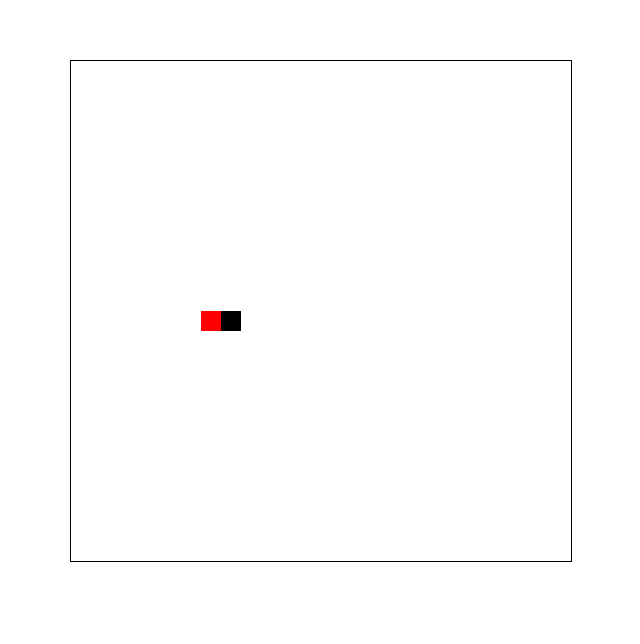
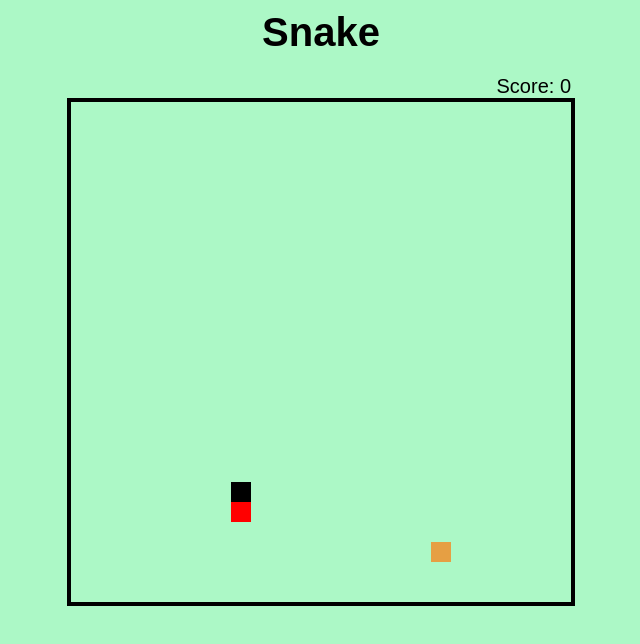
Before and after one commit to panditraghav/snake-game, a website built with Vite: page index.html in a window 1280 px wide. Shown: the whole page, without its empty margins (319-959 px from the left). Built offline with nearby package versions, Linux system fonts and the light colour scheme.

Commit message:
Got eating food and increasing score features working

```diff
--- a/index.html
+++ b/index.html
@@ -6,6 +6,8 @@
     <title>Snake Game</title>
   </head>
   <body>
+    <h1 id="mainHeading">Snake</h1>
+    <div class="scoreDiv">Score: <span id="score"></span></div>
     <div id="app"></div>
     <script type="module" src="/src/main.ts"></script>
   </body>
--- a/src/canvas.ts
+++ b/src/canvas.ts
@@ -3,7 +3,7 @@ export function createCanvas(width: number, height: number): HTMLCanvasElement{
   const canvas: HTMLCanvasElement = document.createElement("canvas")
   canvas.width = width
   canvas.height = height
-  canvas.style.border = "1px solid black"
+  // canvas.style.border = "1px solid black"
 
   return canvas
 }
--- /dev/null
+++ b/src/food.ts
@@ -0,0 +1,31 @@
+import { drawRect } from "./utils"
+
+export class SnakeFood {
+    private color: string
+    private coordinates: Coordinates
+    private width: number
+    private height: number
+    private ctx: CanvasRenderingContext2D
+
+    constructor(coordinates: Coordinates, ctx: CanvasRenderingContext2D) {
+        this.color = "#e69f43"
+        this.coordinates = coordinates
+        this.width = 20
+        this.height = 20
+        this.ctx = ctx
+    }
+
+    draw() {
+        drawRect(this.coordinates.x,
+            this.coordinates.y,
+            this.width,
+            this.height,
+            this.ctx,
+            this.color
+        )
+    }
+
+    getCoordinates(): Coordinates {
+        return this.coordinates
+    }
+}
--- a/src/main.ts
+++ b/src/main.ts
@@ -1,44 +1,115 @@
 import './style.css'
 import { createCanvas } from './canvas'
-import { drawRect } from './utils'
+import { cap, drawRect } from './utils'
 import { Snake, Direction } from './snake'
+import { SnakeFood } from './food'
 
-const CANVAS_WIDTH = 500
-const CANVAS_HEIGHT = 500
-const CELL_WIDTH = 20
-const CELL_HEIGHT = 20
+class Game {
+    private ctx: CanvasRenderingContext2D
+    private canvas: HTMLCanvasElement
+    private canvasWidth: number
+    private canvasHeight: number
+    private bodyPartWidth: number
+    private bodyPartHeight: number
+    private direction: "LEFT" | "RIGHT" | "UP" | "DOWN"
+    private snake: Snake
+    private food: SnakeFood
+    private score: number
+    private scoreElement: HTMLSpanElement
 
-const app = document.querySelector<HTMLDivElement>('#app')!
-const canvas = createCanvas(CANVAS_WIDTH, CANVAS_HEIGHT)
-const ctx = canvas.getContext("2d")
-let direction: Direction = "LEFT"
+    constructor() {
+      this.canvasWidth = 500
+      this.canvasHeight = 500
+      this.bodyPartWidth = 20
+      this.bodyPartHeight = 20
+      this.canvas = createCanvas(this.canvasWidth, this.canvasHeight)
+      this.ctx = this.canvas.getContext("2d")
+      this.score = 0
+      this.scoreElement = document.getElementById("score") as HTMLSpanElement
+      this.food = this.createFood()
+      this.snake = new Snake(
+        { x: this.bodyPartWidth * 8, y: this.bodyPartHeight * 8 },
+        this.bodyPartWidth,
+        this.bodyPartHeight,
+        this.direction,
+        this.ctx,
+        this.food
+      )
+      this.addCanvasToDom()
+      this.addMovementListeners()
+      this.initDraw()
+      this.initMovement()
+      this.handleEatEvent()
+      this.renderScore()
+    }
 
-app.appendChild(canvas)
+    private renderScore(){
+      this.scoreElement.innerText = this.score
+    }
 
-document.addEventListener("keydown", (e) => {
-  console.log(e.key)
-  if (e.key === "ArrowUp") {
-    direction = "UP"
-  } else if (e.key === "ArrowDown") {
-    direction = "DOWN"
-  } else if (e.key === "ArrowLeft") {
-    direction = "LEFT"
-  } else if (e.key === "ArrowRight") {
-    direction = "RIGHT"
+    private addCanvasToDom() {
+      document.querySelector("#app")?.appendChild(this.canvas)
+    }
+
+    private addMovementListeners() {
+      document.addEventListener("keydown", (e) => {
+        console.log(e.key)
+        if (e.key === "ArrowUp" && this.direction != "DOWN") {
+          this.direction = "UP"
+        } else if (e.key === "ArrowDown" && this.direction != "UP") {
+          this.direction = "DOWN"
+        } else if (e.key === "ArrowLeft" && this.direction != "RIGHT") {
+          this.direction = "LEFT"
+        } else if (e.key === "ArrowRight" && this.direction != "LEFT") {
+          this.direction = "RIGHT"
+        }
+      })
+    }
+
+    private initDraw() {
+      this.draw()
+    }
+
+    private draw() {
+      this.ctx.clearRect(0, 0, this.canvasWidth, this.canvasHeight)
+      this.snake.draw()
+      this.food.draw()
+      this.snake.setDirection(this.direction)
+
+      requestAnimationFrame(() => {
+        this.draw()
+      })
+    }
+
+    private initMovement() {
+      setInterval(() => {
+        this.move()
+      }, 200)
+    }
+
+    private move() {
+      this.snake.move()
+    }
+
+    private createFood(): SnakeFood {
+      let x = Math.floor(Math.random() * (this.canvasWidth / this.bodyPartWidth) + 1) * this.bodyPartWidth
+      x = cap(x,0,480)
+      let y = Math.floor(Math.random() * (this.canvasHeight / this.bodyPartHeight) + 1) * this.bodyPartHeight
+      y = cap(y,0,480)
+      const food = new SnakeFood({ x, y }, this.ctx)
+      console.log(food)
+      return food
+    }
+
+    private handleEatEvent() {
+      this.canvas.addEventListener("eat", () => {
+        this.score++
+        this.food = this.createFood()
+        this.snake.setFood(this.food)
+        this.snake.increaseLength()
+        this.renderScore()
+      })
+    }
   }
-})
 
-const snake = new Snake({ x: 250, y: 250 }, CELL_WIDTH, CELL_HEIGHT, direction, ctx)
-let num = 2
-function draw() {
-  ctx.clearRect(0, 0, 500, 500)
-  snake.draw()
-  snake.setDirection(direction)
-  snake.move()
-  if (num === 2 || num === 8 || num === 12) {
-    snake.increaseLength()
-  }
-  num++
-}
-
-setInterval(draw, 1000)
+new Game()
--- a/src/snake.ts
+++ b/src/snake.ts
@@ -1,4 +1,5 @@
 import { drawRect } from "./utils"
+import { SnakeFood } from "./food"
 
 export type Direction = "LEFT" | "RIGHT" | "UP" | "DOWN"
 interface Coordinates {
@@ -24,26 +25,42 @@ export class SnakeHead {
     }
 
     public draw() {
-        drawRect({
-            x: this.coordinates.x,
-            y: this.coordinates.y,
-            width: this.width,
-            height: this.height,
-            fillStyle: this.color,
-            ctx: this.ctx
-        })
+        drawRect(
+            this.coordinates.x,
+            this.coordinates.y,
+            this.width,
+            this.height,
+            this.ctx,
+            this.color,
+        )
     }
 
     public move() {
         this.previousCoordinates = { ...this.coordinates }
+        const canvasWidth = this.ctx.canvas.width
+        const canvasHeight = this.ctx.canvas.height
+
+
+        //Move snake according to direction
         if (this.direction === "LEFT") {
-            this.moveLeft()
+            this.coordinates.x -= this.width
         } else if (this.direction === "RIGHT") {
-            this.moveRight()
+            this.coordinates.x += this.width
         } else if (this.direction === "UP") {
-            this.moveUp()
+            this.coordinates.y -= this.height
         } else {
-            this.moveDown()
+            this.coordinates.y += this.height
+        }
+
+        //Make snake appear on other side if it crosses border
+        if (this.coordinates.x == canvasWidth) {
+            this.coordinates.x = 0
+        } else if (this.coordinates.x < 0) {
+            this.coordinates.x = canvasWidth - this.width
+        } else if (this.coordinates.y == canvasHeight) {
+            this.coordinates.y = 0
+        } else if (this.coordinates.y < 0) {
+            this.coordinates.y = canvasHeight - this.height
         }
     }
 
@@ -58,24 +75,6 @@ export class SnakeHead {
     public getPreviousCoordinates(): Coordinates {
         return this.previousCoordinates
     }
-
-    private moveLeft() {
-        this.coordinates.x -= this.width
-    }
-
-    private moveRight() {
-        this.coordinates.x += this.width
-    }
-
-    private moveUp() {
-        this.coordinates.y -= this.height
-    }
-
-    private moveDown() {
-        this.coordinates.y += this.height
-    }
-
-
 }
 
 export class SnakeBody {
@@ -86,7 +85,7 @@ export class SnakeBody {
     private ctx: CanvasRenderingContext2D
     private color: string = "#000"
 
-    constructor(coordinates: Coordinates, width: number, height: number, ctx) {
+    constructor(coordinates: Coordinates, width: number, height: number, ctx: CanvasRenderingContext2D) {
         this.coordinates = coordinates
         this.width = width
         this.height = height
@@ -94,14 +93,14 @@ export class SnakeBody {
     }
 
     public draw() {
-        drawRect({
-            x: this.coordinates.x,
-            y: this.coordinates.y,
-            width: this.width,
-            height: this.height,
-            fillStyle: this.color,
-            ctx: this.ctx
-        })
+        drawRect(
+            this.coordinates.x,
+            this.coordinates.y,
+            this.width,
+            this.height,
+            this.ctx,
+            this.color,
+        )
     }
 
     public setCoordinates(coordinates: Coordinates) {
@@ -121,14 +120,34 @@ export class Snake {
     private unitHeight: number
     private ctx: CanvasRenderingContext2D
     private direction: Direction = "LEFT"
+    private food: SnakeFood
 
-    constructor(coordinates: Coordinates, unitWidth: number, unitHeight: number, direction: Direction, ctx: CanvasRenderingContext2D) {
+    constructor(
+        coordinates: Coordinates,
+        unitWidth: number,
+        unitHeight: number,
+        direction: Direction,
+        ctx: CanvasRenderingContext2D,
+        food: SnakeFood
+    ) {
         const snakeHead = new SnakeHead(coordinates, unitWidth, unitHeight, direction, ctx)
-        this.snake.push(snakeHead)
+        const snakeBodyPart = new SnakeBody(coordinates, unitWidth, unitHeight, ctx)
+        this.snake.push(snakeHead, snakeBodyPart)
         this.unitWidth = unitWidth
         this.unitHeight = unitHeight
         this.direction = direction
+        this.food = food
         this.ctx = ctx
+    }
+
+    private checkForEatEvent(){
+        const headCoordinates = this.snake[0].getCoordinates() as Coordinates
+        const foodCoordinates = this.food.getCoordinates()
+        if(headCoordinates.x === foodCoordinates.x && headCoordinates.y === foodCoordinates.y){
+            const eatEvent = new CustomEvent("eat")
+            this.ctx.canvas.dispatchEvent(eatEvent)
+            console.log("Eaten")
+        }
     }
 
     public draw() {
@@ -144,6 +163,7 @@ export class Snake {
             let snakeNextPart: SnakeBody = this.snake[i - 1]
             thisSnakePart.setCoordinates(snakeNextPart.getPreviousCoordinates())
         }
+        this.checkForEatEvent()
     }
 
     public increaseLength() {
@@ -156,4 +176,8 @@ export class Snake {
         this.direction = direction
         this.snake[0].setDirection(direction)
     }
+
+    public setFood(food: SnakeFood){
+        this.food = food
+    }
 }
--- a/src/style.css
+++ b/src/style.css
@@ -4,5 +4,29 @@
   -moz-osx-font-smoothing: grayscale;
   text-align: center;
   color: #2c3e50;
-  margin-top: 60px;
 }
+
+body{
+  background: rgba(20, 237, 96, 0.352);
+}
+
+#mainHeading{
+  text-align: center;
+  margin: 10px 0 20px 0;
+  font-size: 40px;
+  font-family: sans-serif;
+  font-weight: 700;
+  padding: 0px;
+}
+
+canvas {
+  border: 4px solid black;
+}
+
+.scoreDiv {
+  font-family: sans-serif;
+  text-align: right;
+  width: 500px;
+  margin: auto;
+  font-size: 20px;
+}
--- a/src/utils.ts
+++ b/src/utils.ts
@@ -7,10 +7,20 @@ interface DrawRectOptions {
     fillStyle: string
 }
 
-export function drawRect({ x, y, width, height, ctx, fillStyle }: DrawRectOptions) {
+export function drawRect(x: number, y: number, width: number, height: number, ctx: CanvasRenderingContext2D,fillStyle: string) {
     ctx.beginPath()
     ctx.rect(x, y, width, width)
-    ctx.fillStyle = fillStyle
+    ctx.fillStyle = fillStyle || "#000"
     ctx.fill()
     ctx.closePath()
 }
+
+export function cap(num: number, min: number, max: number): number{
+    if(num< min){
+        num = min
+    }else if(num > max){
+        num = max
+    }
+
+    return num
+}
```
